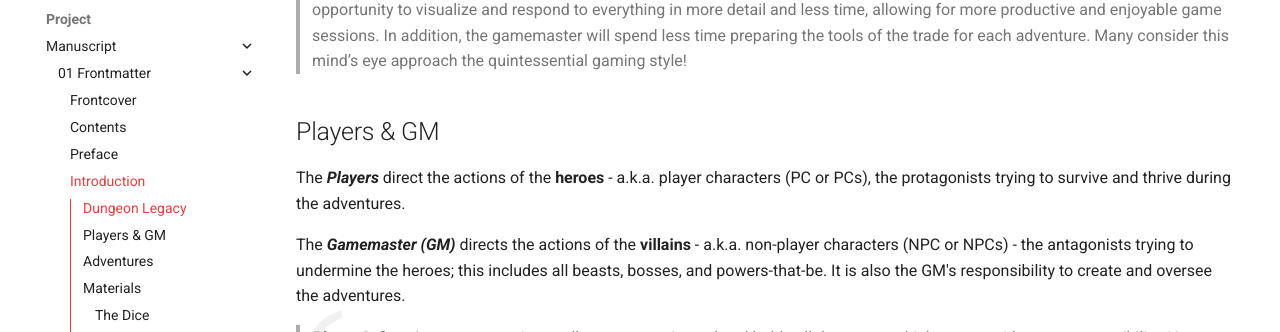
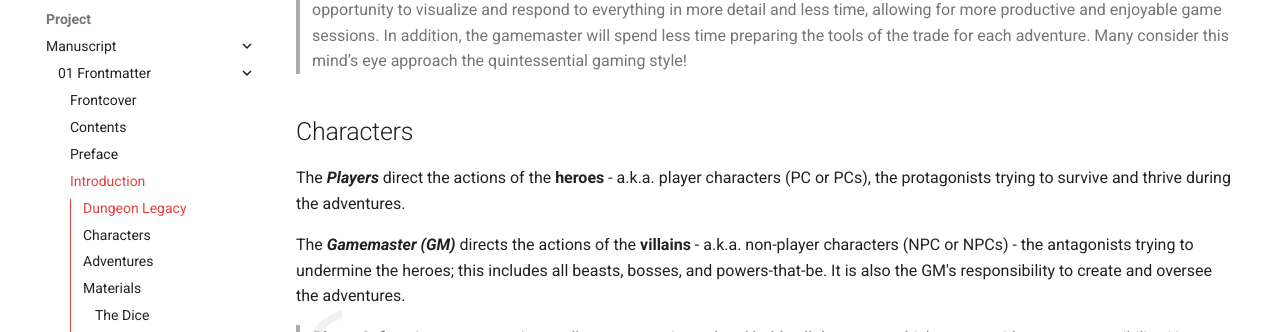
Before and after one commit to OldManUmby/DungeonLegacy, an MkDocs documentation site: the page built from docs/project/manuscript/01 Frontmatter/04 Introduction.md, in a window 1280 px wide and 900 px high, scrolled down 744 px. Shown: the part 143-475 px from the top of the window. Built offline with MkDocs 1.6.1 and Material for MkDocs 9.7.7, drawn with Linux system fonts in a browser that asks for light colours; comment, search, counter and statistics services are not loaded.

Commit message:
Updated Heading

```diff
--- a/docs/project/manuscript/01 Frontmatter/04 Introduction.md
+++ b/docs/project/manuscript/01 Frontmatter/04 Introduction.md
@@ -10,7 +10,7 @@ The ***Dungeon Legacy*** RPG is a rules-lite tabletop roleplaying game designed
 
 > ***Theatre-of-the-Mind.*** This style of play is where everything in-game is wholly imagined, taking place in the players' minds, and is at the heart of Dungeon Legacy. Here, the group can experience interactive adventures through the back-and-forth storytelling between the gamemaster and the players. Many modern rulesets rely on tactical rules that get in the way, interfering with the game's flow. These games use plotted landscapes, or virtual tabletops (VTTs), that are excessively tactical; it's like playing a video game in slow motion. Theatre-of-the-mind is non-tactical and allows players and gamemasters to describe actions in quick detail without worrying about the tactical rules. Although handouts, maps, and basic miniature placement can be used, theatre-of-the-mind allows gaming groups to concentrate more on the storylines, descriptions, and characterizations. This provides an opportunity to visualize and respond to everything in more detail and less time, allowing for more productive and enjoyable game sessions. In addition, the gamemaster will spend less time preparing the tools of the trade for each adventure. Many consider this mind’s eye approach the quintessential gaming style!
 
-## Players & GM
+## Characters
 
 The ***Players*** direct the actions of the **heroes** - a.k.a. player characters (PC or PCs), the protagonists trying to survive and thrive during the adventures.
 
```
